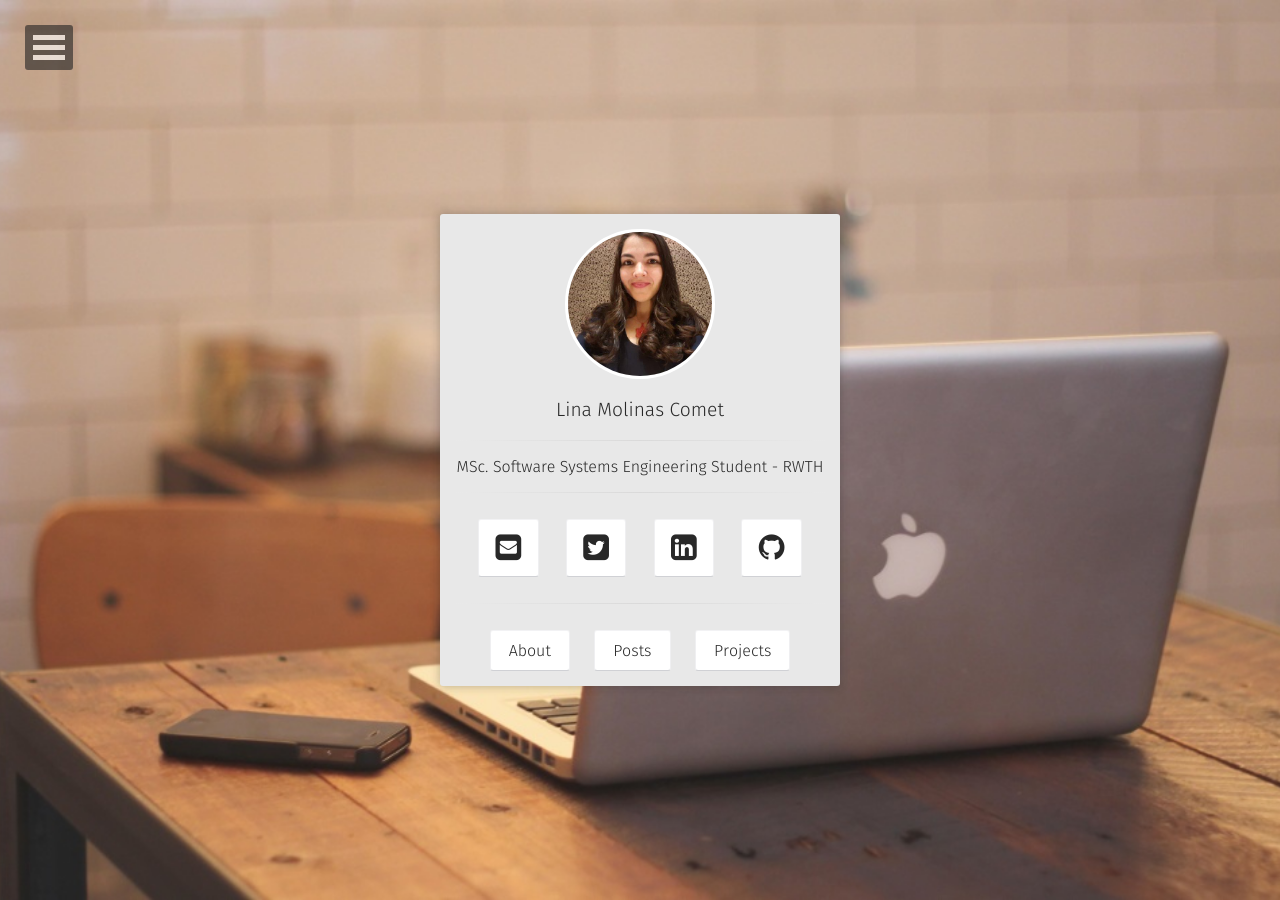
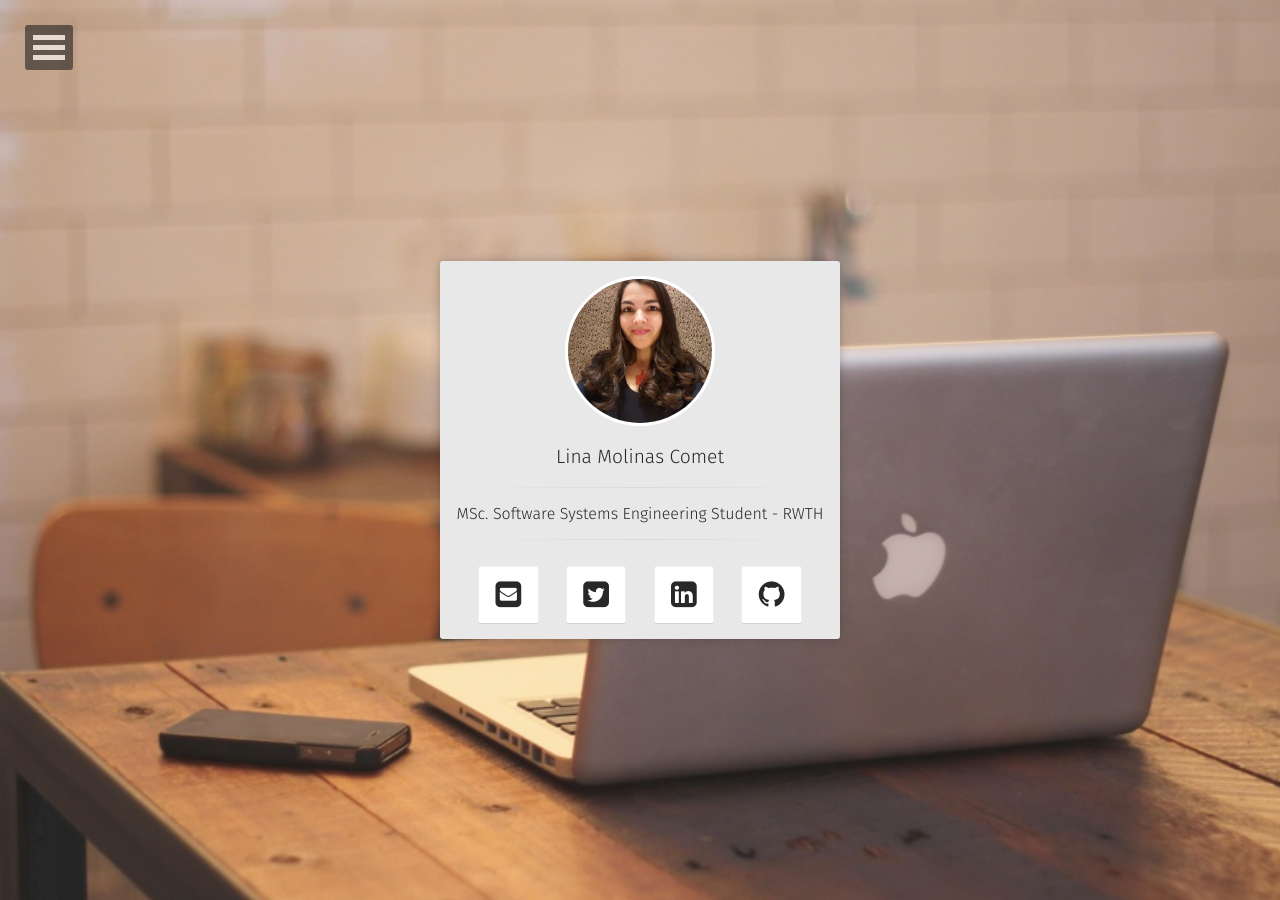
Before and after one commit to lcomet/linamolinascomet, a Jekyll site: the page built from index.html, in a window 1280 px wide. Built offline with Jekyll 4.4.1, drawn with Linux system fonts in a browser that asks for light colours; some web fonts are replaced.

Commit message:
Update home.html

```diff
--- a/_layouts/home.html
+++ b/_layouts/home.html
@@ -30,7 +30,7 @@ layout: compress
 			            </a>
                     </h3>
                     {% include social-links.html %}
-                  <hr class="hr-line">
+                  <!-- <hr class="hr-line">
                   <h3 class="title">
                          <a class="btn zoombtn" href="{{ site.url }}/about">
                          About
@@ -41,7 +41,7 @@ layout: compress
                          <a class="btn zoombtn" href="{{ site.url }}/projects">
                          Projects
                          </a>
-                 </h3>
+                 </h3>-->
             </div>
         </div>
     </header>
```
